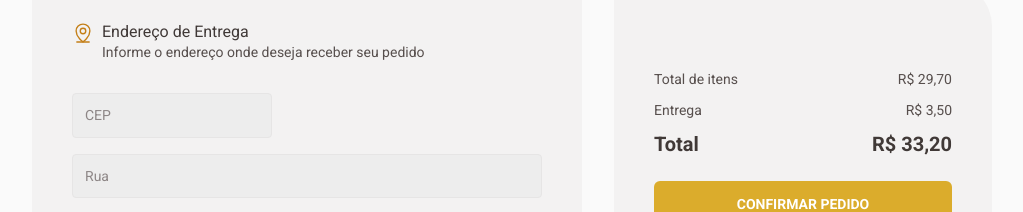
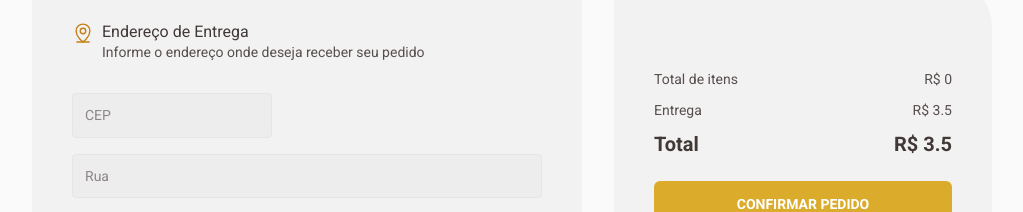
Before and after one commit to JamDev0/coffe, a React (Vite) app: page /cart in a window 1280 px wide. Shown: the part 162-374 px from the top of the page, without its empty margins (128-1151 px from the left). Built offline with nearby package versions, Linux system fonts and the light colour scheme.

Commit message:
Dinamificação do conteudo do OrderSummary

```diff
--- a/src/pages/Cart/components/OrderList/OrderSummary/index.tsx
+++ b/src/pages/Cart/components/OrderList/OrderSummary/index.tsx
@@ -1,3 +1,4 @@
+import { useProductCart } from '../../../../../hooks/useProductCart'
 import {
   DeliveryFeeContainer,
   ItemsTotalContainer,
@@ -6,19 +7,31 @@ import {
 } from './styles'
 
 export function OrderSummary() {
+  const { products } = useProductCart()
+
+  const deliveryFee = 3.5
+
+  let productTotal = 0
+
+  products.forEach((product) =>  productTotal = productTotal + (product.price*product.quantity!))
+
+  const total = productTotal + deliveryFee
+
+  console.log(products)
+
   return (
     <OrderSummaryContainer>
       <ItemsTotalContainer>
         <span>Total de itens</span>
-        <span>R$ 29,70</span>
+        <span>R$ {productTotal}</span>
       </ItemsTotalContainer>
       <DeliveryFeeContainer>
         <span>Entrega</span>
-        <span>R$ 3,50</span>
+        <span>R$ {deliveryFee}</span>
       </DeliveryFeeContainer>
       <TotalContainer>
         <span>Total</span>
-        <span>R$ 33,20</span>
+        <span>R$ {total}</span>
       </TotalContainer>
     </OrderSummaryContainer>
   )
```
